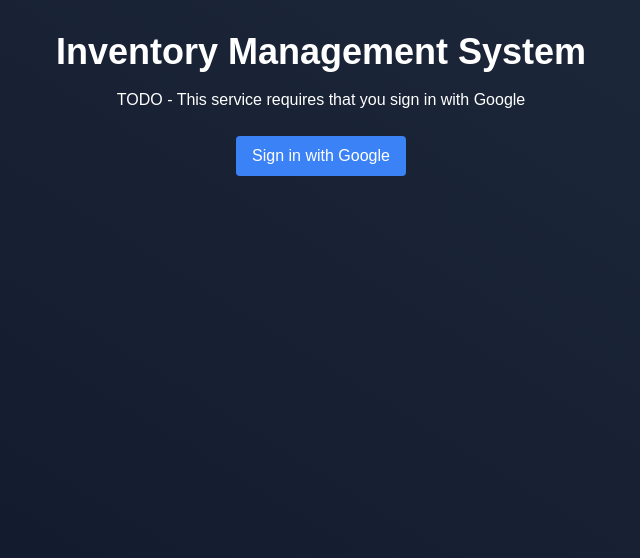
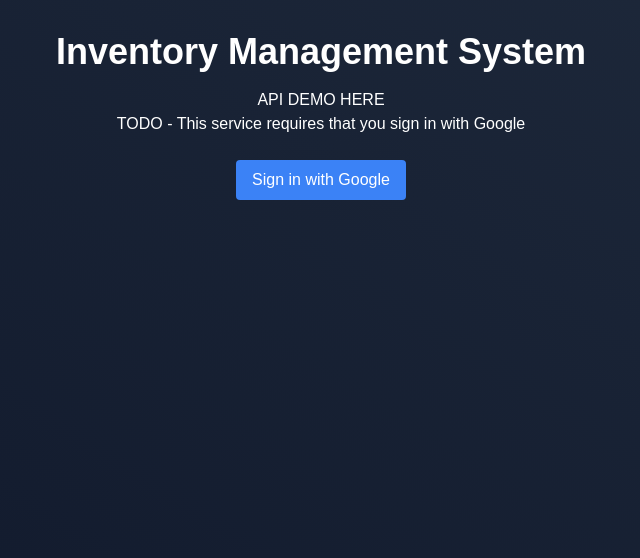
Before and after one commit to CorbinIvon/2024FA-CSCI-36-Inventory-System, a Next.js app: page / in a window 1280 px wide. Shown: the top 558 px of the page, without its empty margins (319-959 px from the left). Built offline with nearby package versions, Linux system fonts and the light colour scheme.

Commit message:
Adds link to API demo

```diff
--- a/src/app/page.tsx
+++ b/src/app/page.tsx
@@ -120,6 +120,7 @@
     <div className="min-h-screen p-8 bg-gradient-to-tr from-slate-900 to-slate-800 text-white">
       <div className="flex flex-col items-center justify-center">
         <h1 className="text-4xl font-bold mb-4">Inventory Management System</h1>
+        <p><a href="http://inventory-api.corbinmeier.net:18080/api/tree" target="_blank">API DEMO HERE</a></p>
       </div>
       {!user ? (
         <div className="flex flex-col items-center justify-center">
```
